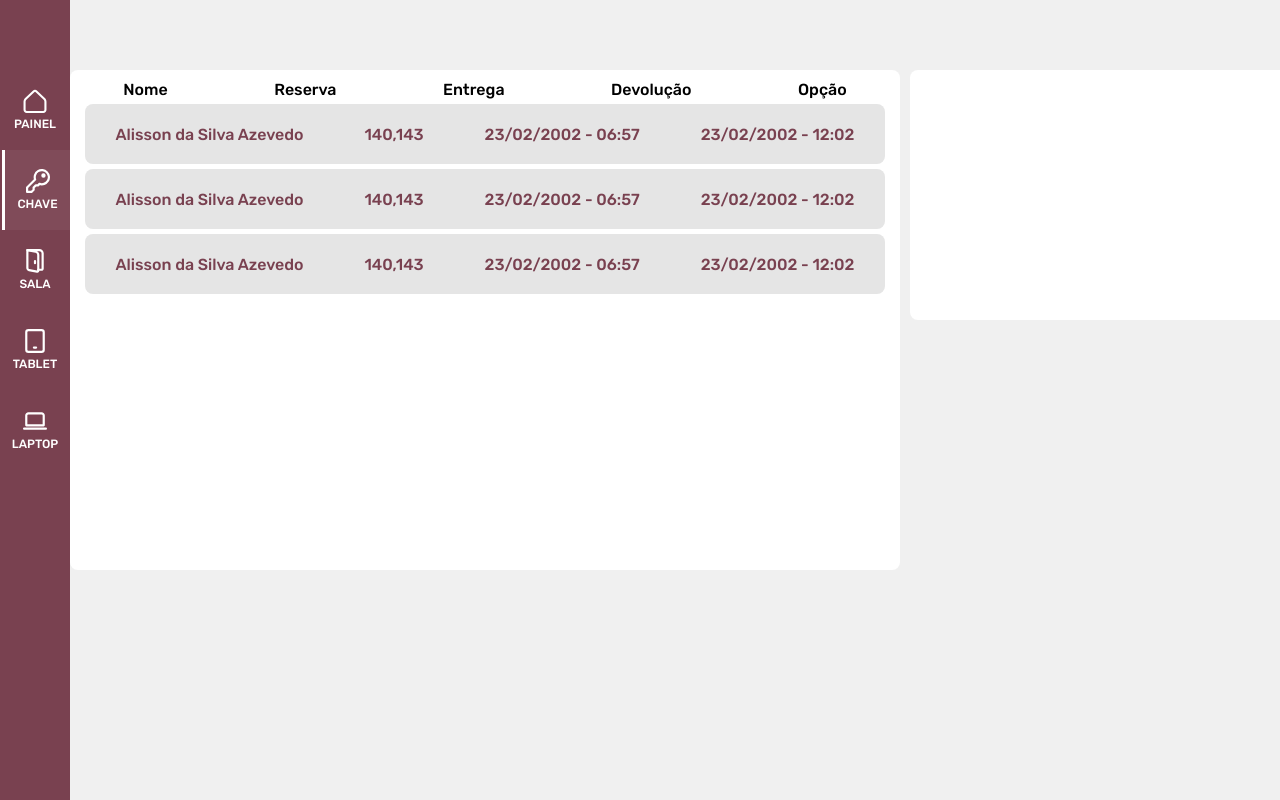
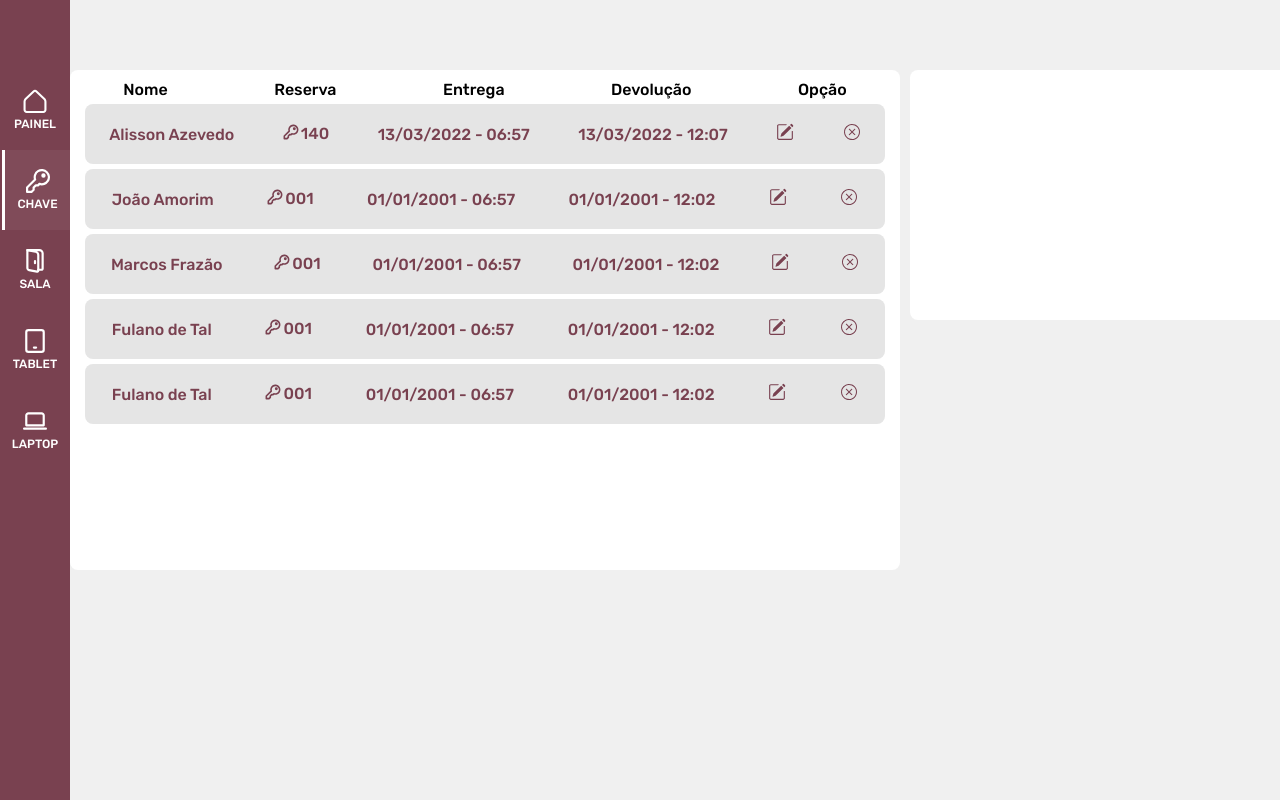
Before and after one commit to AlissonAzevedo/reservas-dio, a Vue app: page /chaves in a window 1280 px wide. Built offline with nearby package versions, Linux system fonts and the light colour scheme.

Commit message:
chore: add props

```diff
--- a/src/components/Chave/Card/Table/TableItem.vue
+++ b/src/components/Chave/Card/Table/TableItem.vue
@@ -1,41 +1,72 @@
 <template>
   <div class="table-item">
     <ul>
-            <li>Alisson da Silva Azevedo</li>
-            <li>140,143</li>
-            <li>23/02/2002 - 06:57</li>
-            <li>23/02/2002 - 12:02</li>
+      <li>{{ name }}</li>
+      <li>
+        <KeyIcon />
+        {{ keys }}
+      </li>
+      <li>{{ delivered }}</li>
+      <li>{{ devolution }}</li>
+      <li><EditIcon /></li>
+      <li><RemoveIcon /></li>
     </ul>
   </div>
 </template>
 
 <script>
+import KeyIcon from "./Icons/KeyIcon.vue";
+import EditIcon from "./Icons/EditIcon.vue";
+import RemoveIcon from "./Icons/RemoveIcon.vue";
 export default {
   name: "Table",
-    }
+  components: {
+    KeyIcon,
+    EditIcon,
+    RemoveIcon,
+  },
+  props: {
+    name: {
+      type: String,
+      default: "Fulano de Tal",
+    },
+    keys: {
+      type: String,
+      default: "001",
+    },
+    delivered: {
+      type: String,
+      default: "01/01/2001 - 06:57",
+    },
+    devolution: {
+      type: String,
+      default: "01/01/2001 - 12:02",
+    },
+  },
+};
 </script>
 
 <style scoped>
-
-ul{
+ul {
   display: flex;
   flex-direction: row;
   align-items: center;
   justify-content: space-around;
   margin-top: 10px;
-    background-color:#E5E5E5;
+  background-color: #e5e5e5;
   border-radius: 8px;
   height: 60px;
   margin: 5px 15px;
 }
 
-ul:hover{
+ul:hover {
   background: rgba(0, 0, 0, 0.15);
 }
 
-li{
+li {
   list-style: none;
   color: #794150;
-
+  display: flex;
+  flex-direction: row;
 }
 </style>
--- a/src/components/Chave/Card/index.vue
+++ b/src/components/Chave/Card/index.vue
@@ -1,26 +1,33 @@
 <template>
   <div class="card">
     <Table />
-        <TableItem />
+    <TableItem
+      name="Alisson Azevedo"
+      keys="140"
+      delivered="13/03/2022 - 06:57"
+      devolution="13/03/2022 - 12:07"
+    />
+    <TableItem name="João Amorim" />
+    <TableItem name="Marcos Frazão" />
     <TableItem />
     <TableItem />
   </div>
 </template>
 
 <script>
-import Table from './Table'
-import TableItem from './Table/TableItem.vue'
+import Table from "./Table";
+import TableItem from "./Table/TableItem.vue";
 export default {
-    name: 'KeyCard',
+  name: "KeyCard",
   components: {
     Table,
-        TableItem
+    TableItem,
   },
-}
+};
 </script>
 
 <style scoped>
-.card{
+.card {
   grid-area: KeyCard;
   background-color: #fff;
   border-radius: 8px;
```
Lines whose indentation alone changed are shown as unchanged.
